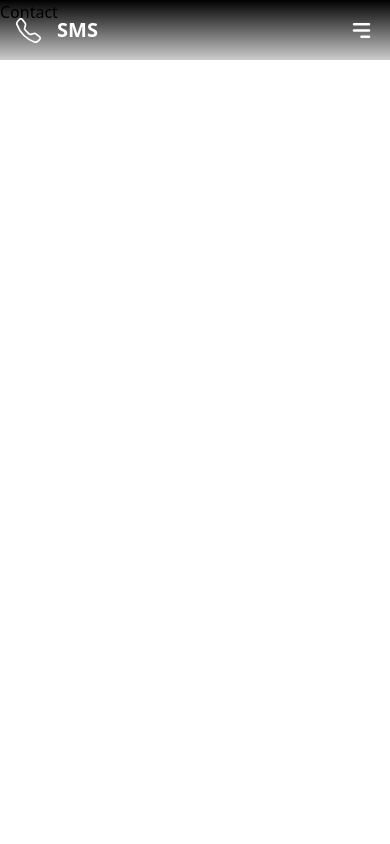
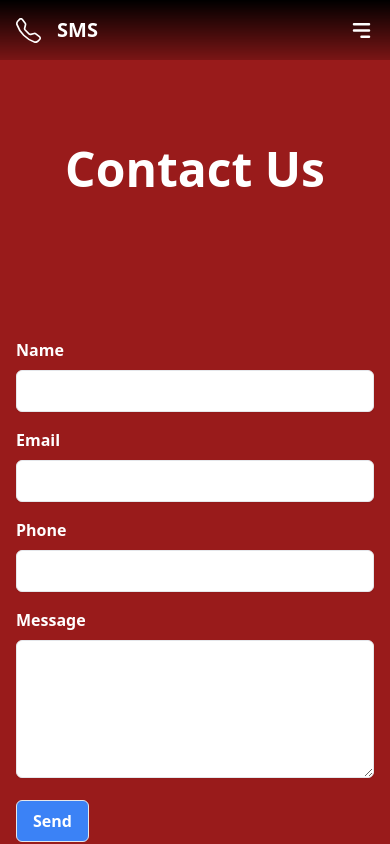
Before and after one commit to Nicholas-Abell/handy_man, a React (Create React App) app: page /contact in a window 390 px wide. Shown: the top 844 px of the page. Built offline with nearby package versions, Linux system fonts and the light colour scheme.

Commit message:
Contact Section layout

```diff
--- a/package.json
+++ b/package.json
@@ -6,6 +6,7 @@
     "@testing-library/jest-dom": "^5.16.5",
     "@testing-library/react": "^13.4.0",
     "@testing-library/user-event": "^13.5.0",
+    "axios": "^1.3.4",
     "react": "^18.2.0",
     "react-compare-image": "^3.3.0",
     "react-dom": "^18.2.0",
--- a/src/App.js
+++ b/src/App.js
@@ -5,6 +5,7 @@ import Home from "./pages/Home";
 import Gallery from "./pages/Gallery";
 import Services from "./pages/Services";
 import Contact from "./pages/Contact";
+import Footer from './components/Footer';
 
 function App() {
   return (
@@ -18,6 +19,7 @@ function App() {
           <Route path='/contact' element={<Contact />} />
         </Routes>
       </BrowserRouter>
+      <Footer />
     </>
   );
 }
--- /dev/null
+++ b/src/assets/images/images.js
@@ -0,0 +1,27 @@
+import deck2 from './deck_2.jpg';
+import cabinet from './shelving_1.jpg';
+import awning1 from './awning.jpg';
+import pathWay1 from './pathway_1.jpg';
+import bench from './bench.jpg';
+import patio from './patio.jpg';
+import shelving from './shelving_2.jpg';
+import railing from './railing.jpg';
+import pipe from './pipe.jpg';
+import machinery from './machinery.jpg';
+import awning2 from './awning_2.jpg';
+import after from './after.jpg';
+
+export default {
+    deck2,
+    cabinet,
+    awning1,
+    pathWay1,
+    bench,
+    patio,
+    shelving,
+    railing,
+    pipe,
+    machinery,
+    awning2,
+    after,
+};
--- a/src/components/Hero.js
+++ b/src/components/Hero.js
@@ -20,7 +20,7 @@ const Hero = () => {
                 <div className='flex flex-col items-center justify-center gap-8 bg-red-900/70 p-12 rounded-full min-w-[500px] md:min-w-[600px]'>
                     <h1 className='text-white text-3xl lg:text-7xl'>Transform Your Home</h1>
                     <p className='text-white text-xl lg:text-3xl'>Handyman</p>
-                    <button className='bg-slate-200/30 text-black hover:bg-white ease-in duration-300'>Call for Estimates</button>
+                    <button className='bg-white/30 text-black hover:bg-white hover:text-red-800 ease-in duration-300'>Call for Estimates</button>
                 </div>
             </div>
         </div>
--- a/src/components/IconBanner.js
+++ b/src/components/IconBanner.js
@@ -25,8 +25,8 @@ const IconBanner = () => {
                     <div className='w-full flex flex-wrap pl-[25%] md:p-0 md:justify-center items-center gap-4'>
                         <FaPeopleCarry size={50} className='text-red-800' />
                         <div>
-                            <h2 className='font-bold text-2xl'>Custom Designs</h2>
-                            <p>For your home, lawn, or garden</p>
+                            <h2 className='font-bold text-2xl'>No Job Too Small</h2>
+                            <p>Job not listed? Just ask</p>
                         </div>
                     </div>
                 </div>
--- a/src/components/Navbar.js
+++ b/src/components/Navbar.js
@@ -1,6 +1,7 @@
 import React, { useState } from 'react';
 import { HiMenuAlt3 } from 'react-icons/hi';
-import { BsTelephone } from 'react-icons/bs'
+import { BsTelephone } from 'react-icons/bs';
+
 
 const Navbar = () => {
     const [nav, setNav] = useState(false);
--- a/src/index.css
+++ b/src/index.css
@@ -9,6 +9,10 @@
 .scrollbar-hide {
   -ms-overflow-style: none;
   scrollbar-width: none;
+}
+
+body {
+  box-sizing: border-box;
 }
 
 @layer base {
--- a/src/pages/Contact.js
+++ b/src/pages/Contact.js
@@ -1,9 +1,68 @@
-import React from 'react'
+import React, { useState } from 'react';
 
 const Contact = () => {
     return (
-        <div>Contact</div>
-    )
-}
+        <div className='bg-red-800 w-full'>
+            <div className='w-full h-[40vh] flex justify-center items-center text-white'>
+                <h1 className='text-5xl lg:text-8xl'>Contact Us</h1>
+            </div>
+            <div className="px-4 pb-24 max-w-[800px] mx-auto min-h-[500px]">
+                <form action="https://formsubmit.co/your@email.com" method="POST">
+                    <div className="mb-4">
+                        <label htmlFor="name" className="block mb-2 font-bold text-white">
+                            Name
+                        </label>
+                        <input
+                            type="text"
+                            id="name"
+                            className="w-full px-3 py-2 border rounded-md shadow-sm focus:outline-none focus:ring-blue-500 focus:border-blue-500"
+                            required
+                        />
+                    </div>
+                    <div className="mb-4">
+                        <label htmlFor="email" className="block mb-2 font-bold text-white">
+                            Email
+                        </label>
+                        <input
+                            type="email"
+                            id="email"
+                            className="w-full px-3 py-2 border rounded-md shadow-sm focus:outline-none focus:ring-blue-500 focus:border-blue-500"
+                            required
+                        />
+                    </div>
+                    <div className="mb-4">
+                        <label htmlFor="phone" className="block mb-2 font-bold text-white">
+                            Phone
+                        </label>
+                        <input
+                            type="tel"
+                            id="phone"
+                            className="w-full px-3 py-2 border rounded-md shadow-sm focus:outline-none focus:ring-blue-500 focus:border-blue-500"
+                            required
+                        />
+                    </div>
+                    <div className="mb-4">
+                        <label htmlFor="message" className="block mb-2 font-bold text-white">
+                            Message
+                        </label>
+                        <textarea
+                            id="message"
+                            className="w-full px-3 py-2 border rounded-md shadow-sm focus:outline-none focus:ring-blue-500 focus:border-blue-500"
+                            rows="5"
+                            required
+                        ></textarea>
+                    </div>
+                    <div>
+                        <button
+                            type="submit"
+                            className='px-4 py-2 font-bold text-white bg-blue-500 rounded-md hover:bg-blue-600 focus:outline-none focus:ring-blue-500 focus:ring-offset-blue-200'>
+                            Send
+                        </button>
+                    </div>
+                </form>
+            </div>
+        </div>
+    );
+};
 
-export default Contact
+export default Contact;
--- a/src/pages/Gallery.js
+++ b/src/pages/Gallery.js
@@ -1,39 +1,26 @@
 import React from 'react';
-
-//images
-import deck2 from '../assets/images/deck_1.jpg';
-import cabinet from '../assets/images/shelving_1.jpg';
-import awning1 from '../assets/images/awning.jpg';
-import pathWay1 from '../assets/images/pathway_1.jpg';
-import bench from '../assets/images/bench.jpg';
-import patio from '../assets/images/patio.jpg';
-import shelving from '../assets/images/shelving_2.jpg';
-import railing from '../assets/images/railing.jpg';
-import pipe from '../assets/images/pipe.jpg';
-import machinery from '../assets/images/machinery.jpg';
-import awning2 from '../assets/images/awning_2.jpg';
-import after from '../assets/images/after.jpg';
-
+import images from '../assets/images/images.js';
 
 const Gallery = () => {
+  const { deck2, cabinet, awning1, pathWay1, bench, patio, shelving, railing, pipe, machinery, awning2, after } = images;
   return (
     <>
       <div className='w-full min-h-[40vh] bg-red-800 text-white flex justify-center items-center'>
         <h1 className='text-5xl lg:text-8xl'>Gallery</h1>
       </div>
-      <div className='w-full grid grid-cols-2 lg:grid-cols-3 gap-4 pt-4 px-4'>
-        <img src={after} className='w-full h-auto object-cover rounded-lg' />
-        <img src={bench} className='w-full h-auto object-cover rounded-lg' />
-        <img src={pathWay1} className='w-full h-auto object-cover rounded-lg' />
-        <img src={patio} className='w-full h-auto object-cover rounded-lg' />
-        <img src={shelving} className='w-full h-auto object-cover rounded-lg' />
-        <img src={railing} className='w-full h-auto object-cover rounded-lg' />
-        <img src={cabinet} className='w-full h-auto object-cover rounded-lg' />
-        <img src={machinery} className='w-full h-auto object-cover rounded-lg' />
-        <img src={pipe} className='w-full h-auto object-cover rounded-lg' />
-        <img src={awning2} className='w-full h-auto object-cover rounded-lg' />
-        <img src={awning1} className='w-full h-auto object-cover rounded-lg row-span-1 col-span-1' />
-        <img src={deck2} className='w-full h-auto object-cover rounded-lg row-span-1 col-span-1' />
+      <div className='w-full grid grid-cols-2 lg:grid-cols-3 gap-4 p-4'>
+        <img src={after} className='w-full h-auto object-cover rounded-lg border-4 border-black' />
+        <img src={bench} className='w-full h-auto object-cover rounded-lg border-4 border-black' />
+        <img src={pathWay1} className='w-full h-auto object-cover rounded-lg border-4 border-black' />
+        <img src={patio} className='w-full h-auto object-cover rounded-lg border-4 border-black' />
+        <img src={shelving} className='w-full h-auto object-cover rounded-lg border-4 border-black' />
+        <img src={railing} className='w-full h-auto object-cover rounded-lg border-4 border-black' />
+        <img src={cabinet} className='w-full h-auto object-cover rounded-lg border-4 border-black' />
+        <img src={machinery} className='w-full h-auto object-cover rounded-lg border-4 border-black' />
+        <img src={pipe} className='w-full h-auto object-cover rounded-lg border-4 border-black' />
+        <img src={awning2} className='w-full h-auto object-cover rounded-lg border-4 border-black' />
+        <img src={deck2} className='w-full h-auto object-cover rounded-lg row-span-1 col-span-1 border-4 border-black' />
+        <img src={awning1} className='w-full h-auto object-cover rounded-lg row-span-1 col-span-1 border-4 border-black' />
       </div>
     </>
   );
--- a/src/pages/Home.js
+++ b/src/pages/Home.js
@@ -55,7 +55,6 @@ const Home = () => {
                         } transition-all duration-1000 ease-out opacity-0 translate-x-[80px]`}>Interior</h1>
                 </div>
             </div>
-            <Footer />
         </>
     )
 }
```
Also changed, not shown: 1 other file (tests, documents, lock files or other folders).
